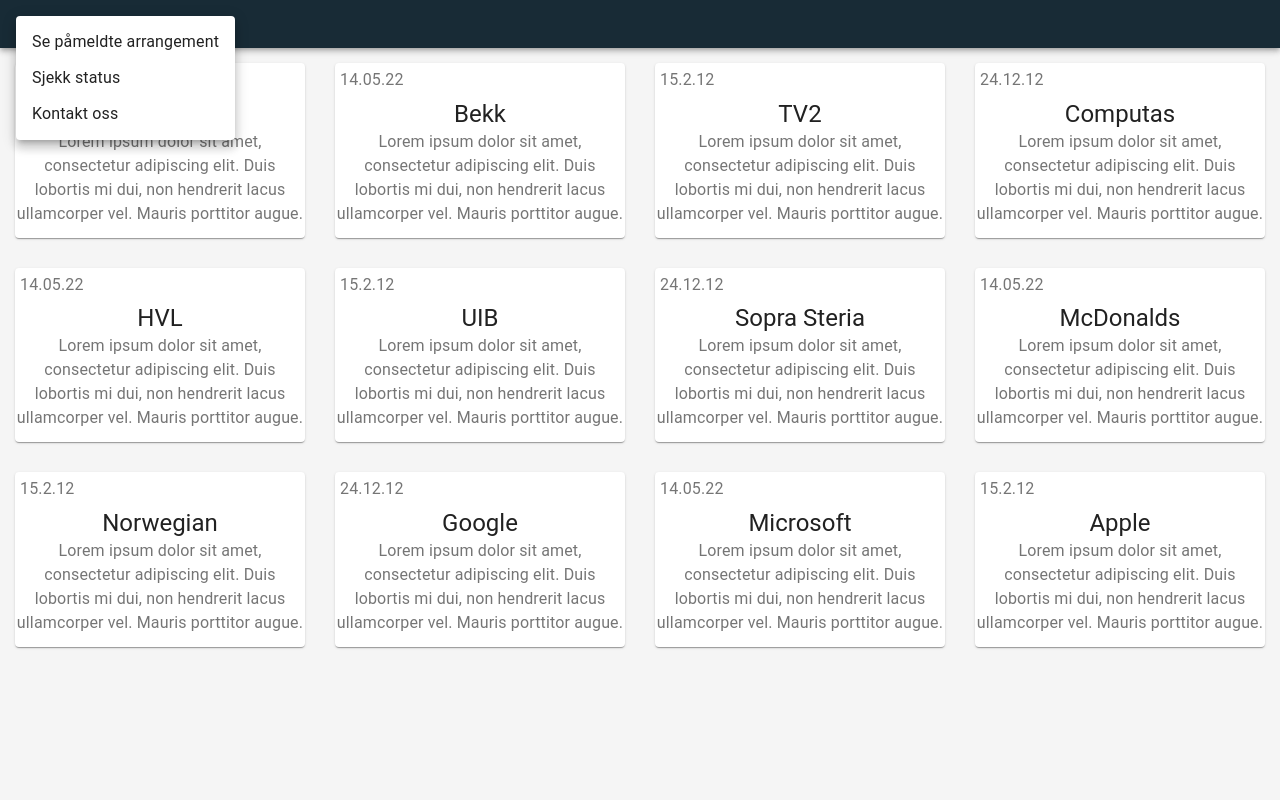
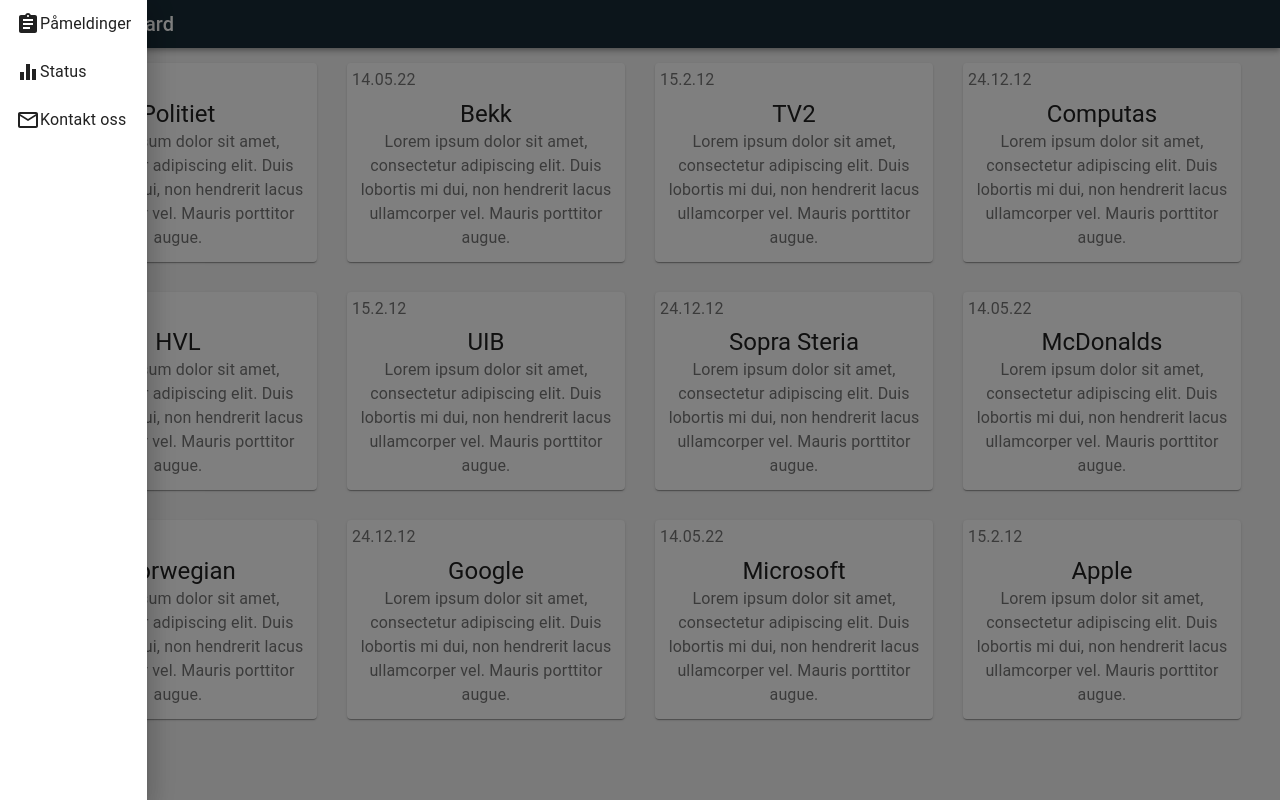
Before and after one commit to EirinS/DAT251-company-presentations-frontend, a React (Create React App) app: page /Dashboard in a window 1280 px wide. Both pictures are taken after a click on the button 36 px from the left and 24 px from the top of the page. Built offline with nearby package versions, Linux system fonts and the light colour scheme.

Commit message:
same same

```diff
--- a/package.json
+++ b/package.json
@@ -7,6 +7,7 @@
     "@material-ui/icons": "^4.9.1",
     "@material-ui/styles": "^4.9.0",
     "bootstrap": "^4.4.1",
+    "font-awesome": "^4.7.0",
     "react": "^16.12.0",
     "react-bootstrap": "^1.0.0-beta.16",
     "react-dom": "^16.12.0",
--- a/src/Pages/Dashboard.jsx
+++ b/src/Pages/Dashboard.jsx
@@ -3,9 +3,21 @@
 import Toolbar from "@material-ui/core/Toolbar";
 import Typography from "@material-ui/core/Typography";
 import "bootstrap/dist/css/bootstrap.min.css";
-import React from "react";
 import CardComponent from "../Components/CardsComponent";
 import DropdownMenu from "../Components/DropdownComponent";
+import Container from "@material-ui/core/Container";
+import {Button, Drawer} from "@material-ui/core";
+import List from "@material-ui/core/List";
+import React, {useState} from "react";
+import IconButton from "@material-ui/core/IconButton";
+import MenuIcon from "@material-ui/icons/Menu";
+import ListItem from "@material-ui/core/ListItem";
+import ListItemIcon from "@material-ui/core/ListItemIcon";
+import ListItemText from "@material-ui/core/ListItemText";
+import MailOutlineIcon from '@material-ui/icons/MailOutline';
+import AssignmentIcon from '@material-ui/icons/Assignment';
+import EqualizerIcon from '@material-ui/icons/Equalizer';
+
 const useStyles = makeStyles(theme => ({
   root: {
     flexGrow: 1
@@ -15,21 +27,49 @@
   }
 }));
 
+
 export default function Dashboard() {
+  const [menuOpen, setMenuOpen] = useState(false);
+
   const classes = useStyles();
   return (
     <div className={classes.root}>
       <div>
         <AppBar position="static" style={{ backgroundColor: "#182b36" }}>
           <Toolbar variant="dense">
-            <DropdownMenu />
+            {/*<DropdownMenu />*/}
+            <IconButton edge="start"
+                        className={classes.menuButton}
+                        color="inherit"
+                        aria-controls="simple-menu" aria-haspopup="true" onClick={() => setMenuOpen(true)}>
+              <MenuIcon />
+            </IconButton>
+            <Drawer anchor='left' open={menuOpen} onClose={() => setMenuOpen(false)}>
+              <ListItem button>
+                <AssignmentIcon/>
+                <ListItemText primary={'Påmeldinger'} />
+              </ListItem>
+              <ListItem button>
+                <EqualizerIcon/>
+                <ListItemText primary={'Status'} />
+              </ListItem>
+              <ListItem button>
+                <MailOutlineIcon/>
+                <ListItemText primary={'Kontakt oss'} />
+              </ListItem>
+              <List>
+
+              </List>
+            </Drawer>
             <Typography variant="h6" color="inherit">
               Dashboard
             </Typography>
           </Toolbar>
         </AppBar>
       </div>
-      <CardComponent/>
+      <Container>
+        <CardComponent/>
+      </Container>
     </div>
   );
 }
```
